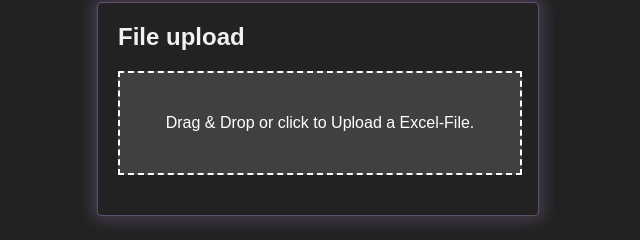
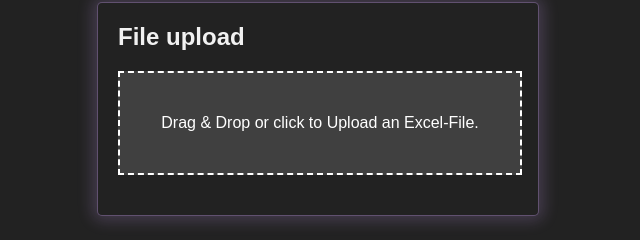
Before and after one commit to SushiInGit/np_csv_converter, a plain HTML site: page srv/index.html in a window 1280 px wide. Shown: the part 238-478 px from the top of the page, 322-962 px from the left. Drawn offline with nearby package versions, Linux system fonts and the light colour scheme.

Commit message:
typo fix

```diff
--- a/srv/index.html
+++ b/srv/index.html
@@ -21,7 +21,7 @@
         <div class="modalwelcomeDIV">
             <div class="modal-contentwelcomeDIV">
                 <h2>File upload</h2>
-                <div id="dropZone">Drag & Drop or click to Upload a Excel-File.</div>
+                <div id="dropZone">Drag & Drop or click to Upload an Excel-File.</div>
                 <input type="file" id="fileInput" style="display: none;">
 
 
@@ -80,7 +80,7 @@
     <div class="modal" id="fileUploadModal">
         <div class="modal-content" id="modalcontent">
             <h2>File upload</h2>
-            <div id="dropZone">Drag & Drop or click to Upload a Excel-File.</div>
+            <div id="dropZone">Drag & Drop or click to Upload an Excel-File.</div>
             <div id="dropZoneError">An error occurred during the file upload. Please try again or upload a valid file. If the problem persists, contact support.</div>
             <input type="file" id="fileInput" style="display: none;">
             <button id="closeFileUpload">Close</button>
```
